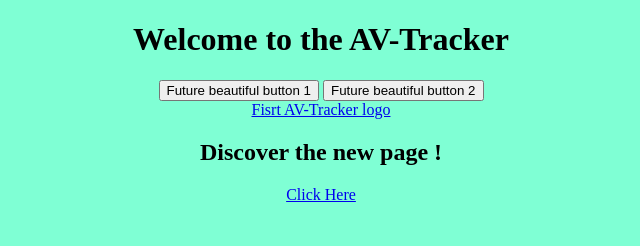
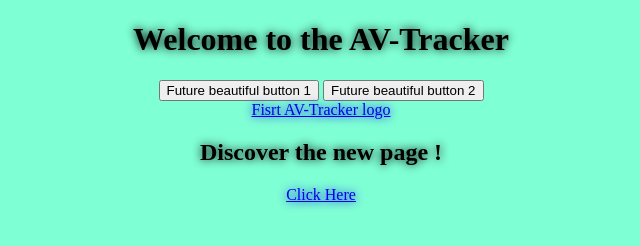
Before and after one commit to NkoLow/advancedWEBPROJECT, a website: page public/index.html in a window 1280 px wide. Shown: the whole page, without its empty margins (319-959 px from the left). Drawn offline with Linux system fonts and the light colour scheme.

Commit message:
ASSIGNEMENT 2

```diff
--- a/public/styles.css
+++ b/public/styles.css
@@ -1,4 +1,5 @@
 body{
     background-color: aquamarine;
     text-align: center;
+    text-shadow: 0 0 10px;
 }
```
